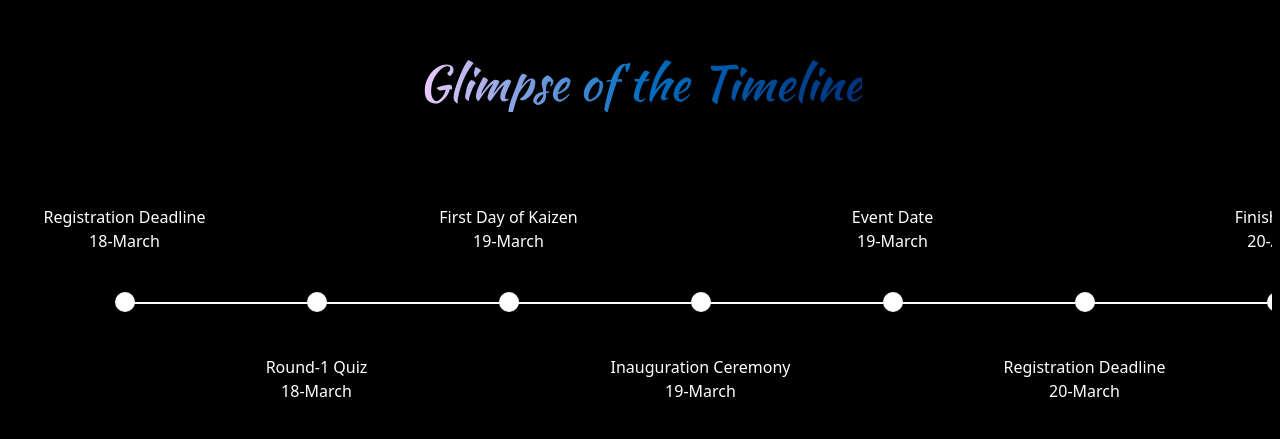
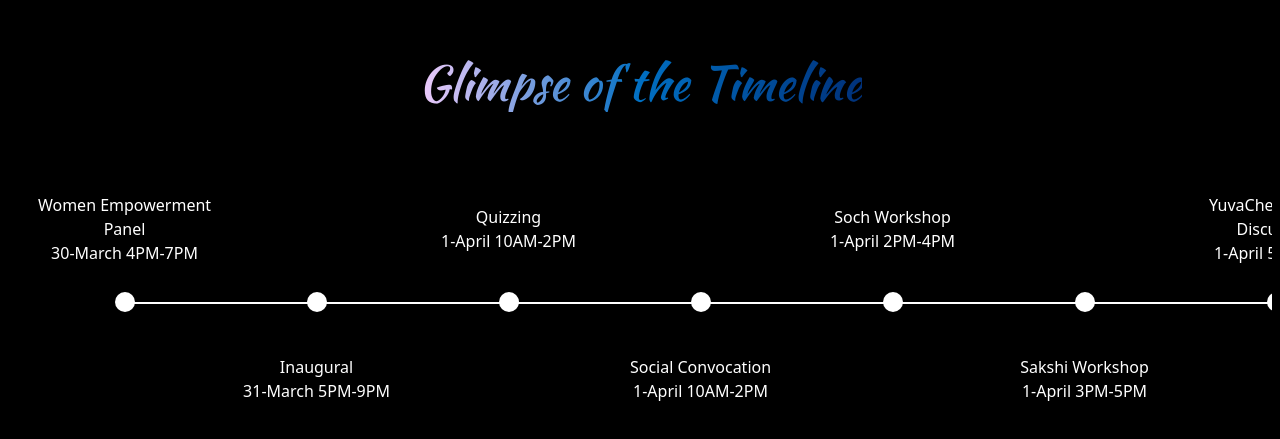
Before and after one commit to NSS-IIT-Delhi/Kaizen-23-, a React (Vite) app: page / in a window 1280 px wide. Shown: the part 1587-2026 px from the top of the page. Built offline with nearby package versions, Linux system fonts and the light colour scheme.

Commit message:
timeline updated

```diff
--- a/src/components/timeline/timeline.css
+++ b/src/components/timeline/timeline.css
@@ -23,7 +23,7 @@
 
 .timeline-line{
     margin-left: 120px;
-    width: 1800px;
+    width: 2500px;
     height: 2px;
     background-color: white;
     transform: translate(0px, 50px);
--- a/src/components/timeline/timeline.jsx
+++ b/src/components/timeline/timeline.jsx
@@ -10,39 +10,74 @@ export default function Timeline() {
                 <div className="timeline-line"></div>
                 <div className="timeline-event-box">
                     <div className="timeline-event timeline-event-top">
-                        <div>Registration Deadline</div>
-                        <div>18-March</div>
+                        <div>Women Empowerment Panel</div>
+                        <div>30-March 4PM-7PM</div>
                         <div className="timeline-dot timeline-dot-top"></div>
                     </div>
                     <div className="timeline-event timeline-event-bottom">
-                        <div>Round-1 Quiz</div>
-                        <div>18-March</div>
+                        <div>Inaugural</div>
+                        <div>31-March 5PM-9PM</div>
                         <div className="timeline-dot timeline-dot-bottom"></div>
                     </div>
                     <div className="timeline-event timeline-event-top">
-                        <div>First Day of Kaizen</div>
-                        <div>19-March</div>
+                        <div>Quizzing</div>
+                        <div>1-April 10AM-2PM</div>
                         <div className="timeline-dot timeline-dot-top"></div>
                     </div>
                     <div className="timeline-event timeline-event-bottom">
-                        <div>Inauguration Ceremony</div>
-                        <div>19-March</div>
+                        <div>Social Convocation</div>
+                        <div>1-April 10AM-2PM</div>
                         <div className="timeline-dot timeline-dot-bottom"></div>
                     </div>
                     <div className="timeline-event timeline-event-top">
-                        <div>Event Date</div>
-                        <div>19-March</div>
+                        <div>Soch Workshop</div>
+                        <div>1-April 2PM-4PM</div>
                         <div className="timeline-dot timeline-dot-top"></div>
                     </div>
                     <div className="timeline-event timeline-event-bottom">
-                        <div>Registration Deadline</div>
-                        <div>20-March</div>
+                        <div>Sakshi Workshop</div>
+                        <div>1-April 3PM-5PM</div>
                         <div className="timeline-dot timeline-dot-bottom"></div>
                     </div>
                     <div className="timeline-event timeline-event-top">
-                        <div>Finish Date</div>
-                        <div>20-April</div>
+                        <div>YuvaChetna Panel Discussion</div>
+                        <div>1-April 5PM-8PM</div>
                         <div className="timeline-dot timeline-dot-top"></div>
+                    </div>
+                    <div className="timeline-event timeline-event-bottom">
+                        <div>Fashion Show</div>
+                        <div>1-April 6PM-10PM</div>
+                        <div className="timeline-dot timeline-dot-bottom"></div>
+                    </div>
+                    <div className="timeline-event timeline-event-top">
+                        <div>Case Samadhan</div>
+                        <div>2-April 9AM-1PM</div>
+                        <div className="timeline-dot timeline-dot-top"></div>
+                    </div>
+                    <div className="timeline-event timeline-event-bottom">
+                        <div>Shiksha Talk</div>
+                        <div>2-April 9AM-10AM</div>
+                        <div className="timeline-dot timeline-dot-bottom"></div>
+                    </div>
+                    <div className="timeline-event timeline-event-top">
+                        <div>Goonj Workshop</div>
+                        <div>2-April 12PM-3PM</div>
+                        <div className="timeline-dot timeline-dot-top"></div>
+                    </div>
+                    <div className="timeline-event timeline-event-bottom">
+                        <div>Sociopreneur Samvad</div>
+                        <div>2-April 1PM-4PM</div>
+                        <div className="timeline-dot timeline-dot-bottom"></div>
+                    </div>
+                    <div className="timeline-event timeline-event-top">
+                        <div>Parody Compitition</div>
+                        <div>2-April 3:30PM-5:30PM</div>
+                        <div className="timeline-dot timeline-dot-top"></div>
+                    </div>
+                    <div className="timeline-event timeline-event-bottom">
+                        <div>Closing Ceremony</div>
+                        <div>2-April 5PM-9PM</div>
+                        <div className="timeline-dot timeline-dot-bottom"></div>
                     </div>
                 </div>
             </div>
```
